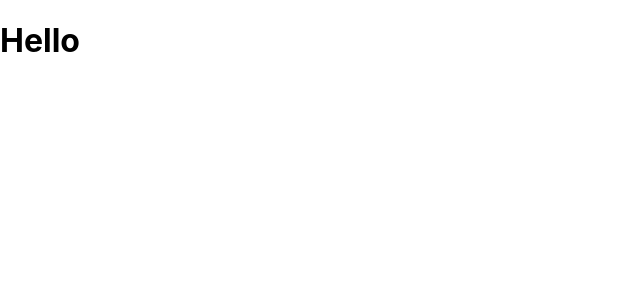
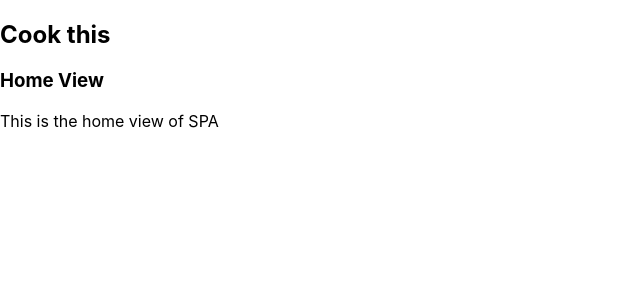
Before and after one commit to sumon0002001/catalogue-recipe, a React (Create React App) app: page / in a window 1280 px wide. Shown: the top 300 px of the page, without its empty margins (0-640 px from the left). Built offline with nearby package versions, Linux system fonts and the light colour scheme.

Commit message:
Add routes and navbar

```diff
--- a/src/components/App.js
+++ b/src/components/App.js
@@ -1,8 +1,17 @@
+import { BrowserRouter, Route, Switch } from 'react-router-dom';
+import RecipeItem from '../containers/recipe/RecipeItem';
+import Navbar from './navbar/Navbar';
+
+
 function App() {
   return (
-    <div className="App">
-     <h1> Hello </h1>
-    </div>
+    <BrowserRouter>
+    <Navbar />
+    <Switch>
+      <Route exact path="/" component={RecipeItem}/>
+    </Switch>
+    </BrowserRouter>
+
   );
 }
 
--- /dev/null
+++ b/src/components/navbar/Navbar.js
@@ -0,0 +1,8 @@
+import { Link } from 'react-router-dom';
+import './navbar.css';
+
+const Navbar = () => (
+    <h2>Cook this</h2>
+);
+
+export default Navbar;
--- /dev/null
+++ b/src/containers/recipe/RecipeItem.js
@@ -0,0 +1,12 @@
+import React from 'react';
+
+const RecipeItem = props => {
+  return (
+    <div>
+      <h3>Home View</h3>
+      <p> This is the home view of SPA</p>
+    </div>
+  );
+};
+
+export default RecipeItem;
```
Also changed, not shown: src/components/navbar/navbar.css (added).
